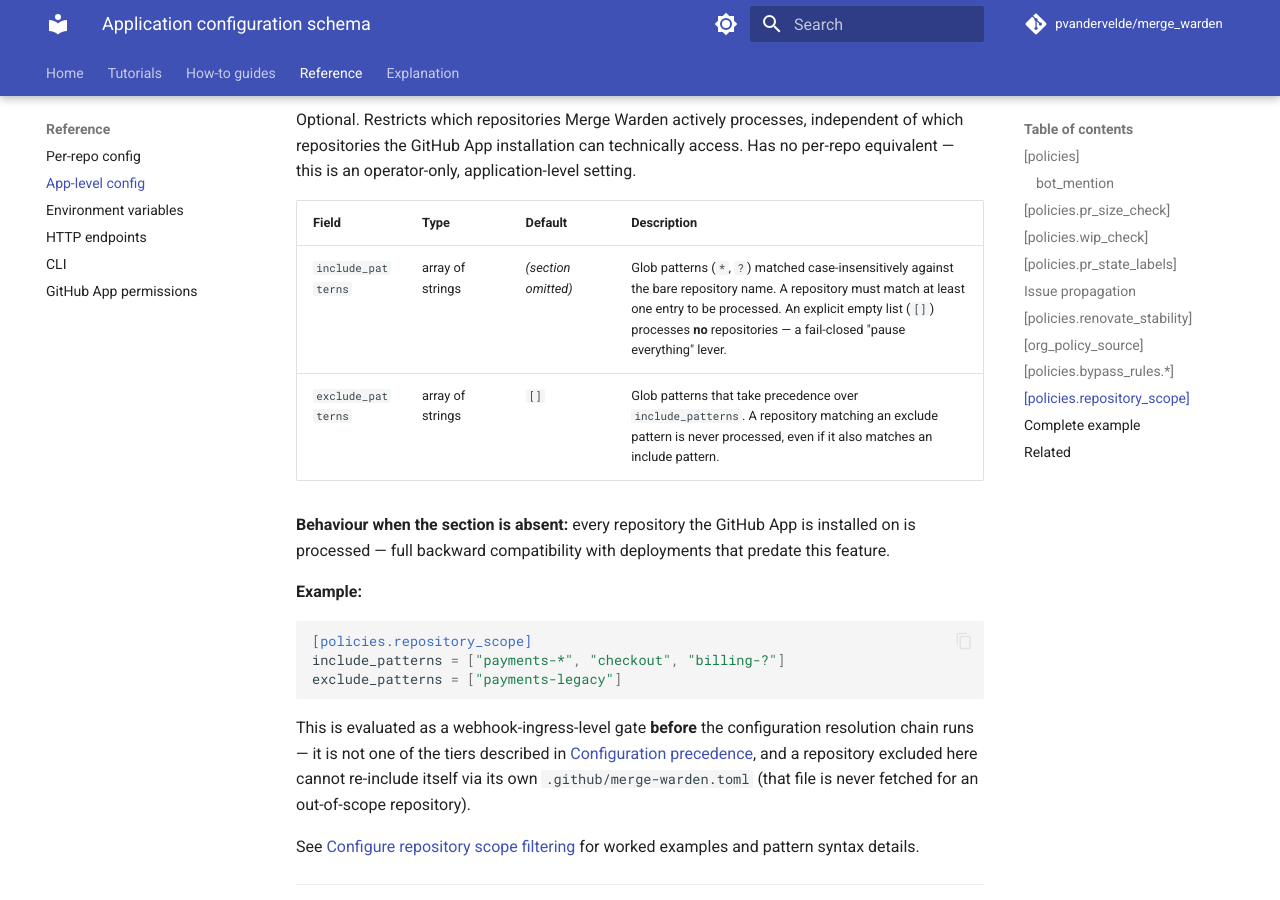
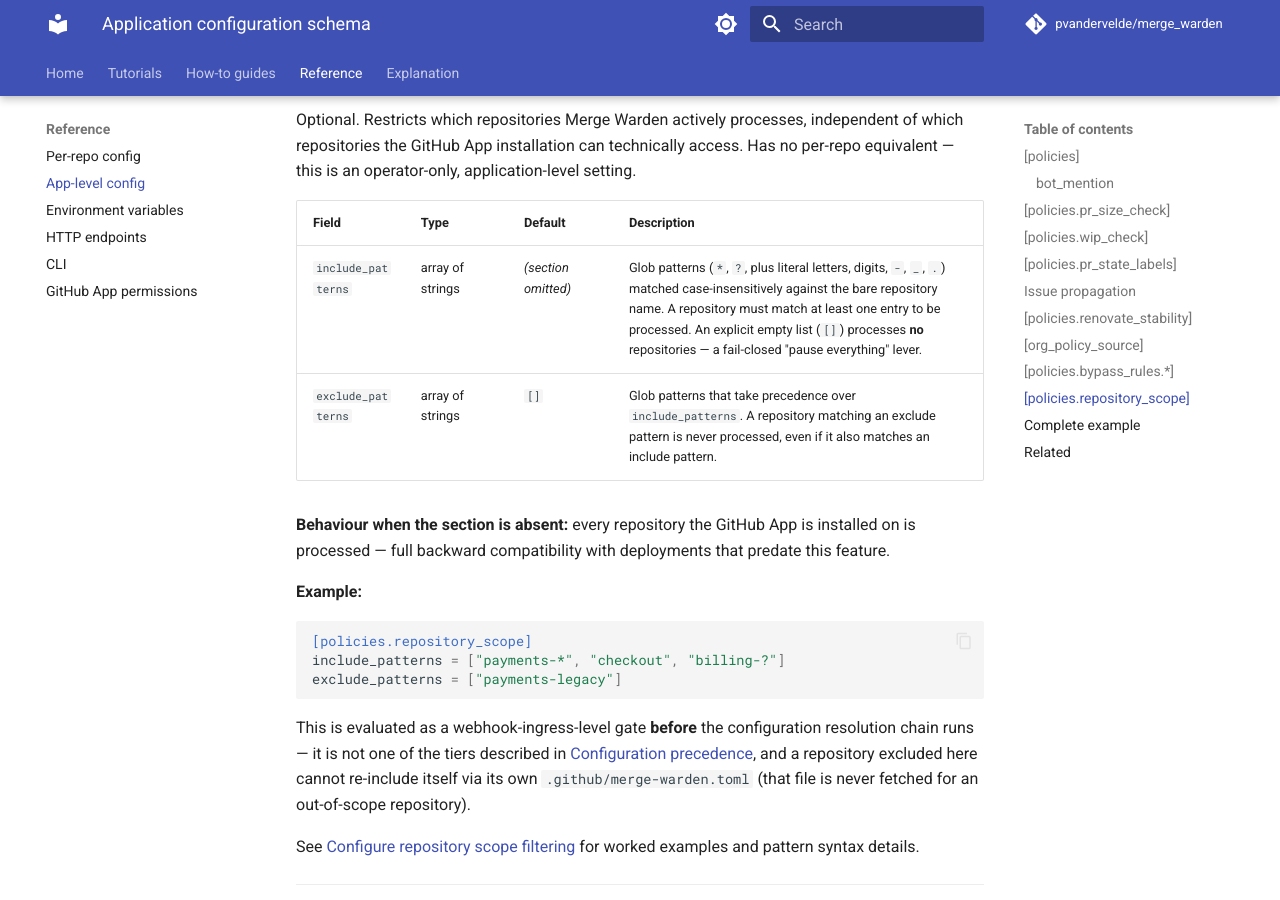
Before and after one commit to pvandervelde/merge_warden, an MkDocs documentation site: the page built from docs/user/reference/app-config.md, in a window 1280 px wide and 900 px high, scrolled down 5001 px. Built offline with MkDocs 1.6.1 and Material for MkDocs 9.7.7, drawn with Linux system fonts in a browser that asks for light colours; comment, search, counter and statistics services are not loaded.

Commit message:
fix: address PR review findings on user-doc gaps
- Remove the commented-out [policies.repository_scope] block from the
  per-repo sample: repository_scope is application-level-only and is
  silently ignored if set in .github/merge-warden.toml, which contradicted
  this PR's own how-to guide. Point to app-config.sample.toml instead.
- Include `.` in the documented repository-scope pattern character set
  (compile_repository_scope_pattern accepts it as a literal) in both the
  how-to guide and the app-config reference table.
- Add the missing `---` section separators in run-in-queue-mode.md for
  consistency with the rest of the file.

Co-Authored-By: Claude Sonnet 5 <noreply@anthropic.com>

```diff
--- a/docs/user/reference/app-config.md
+++ b/docs/user/reference/app-config.md
@@ -184,7 +184,7 @@ equivalent — this is an operator-only, application-level setting.
 
 | Field | Type | Default | Description |
 | :--- | :--- | :--- | :--- |
-| `include_patterns` | array of strings | *(section omitted)* | Glob patterns (`*`, `?`) matched case-insensitively against the bare repository name. A repository must match at least one entry to be processed. An explicit empty list (`[]`) processes **no** repositories — a fail-closed "pause everything" lever. |
+| `include_patterns` | array of strings | *(section omitted)* | Glob patterns (`*`, `?`, plus literal letters, digits, `-`, `_`, `.`) matched case-insensitively against the bare repository name. A repository must match at least one entry to be processed. An explicit empty list (`[]`) processes **no** repositories — a fail-closed "pause everything" lever. |
 | `exclude_patterns` | array of strings | `[]` | Glob patterns that take precedence over `include_patterns`. A repository matching an exclude pattern is never processed, even if it also matches an include pattern. |
 
 **Behaviour when the section is absent:** every repository the GitHub App is installed on
```
Also changed, not shown: docs/user/how-to/configure-repository-scope.md (+1 -1 lines), docs/user/how-to/run-in-queue-mode.md (+4 -0 lines), 1 other file.
